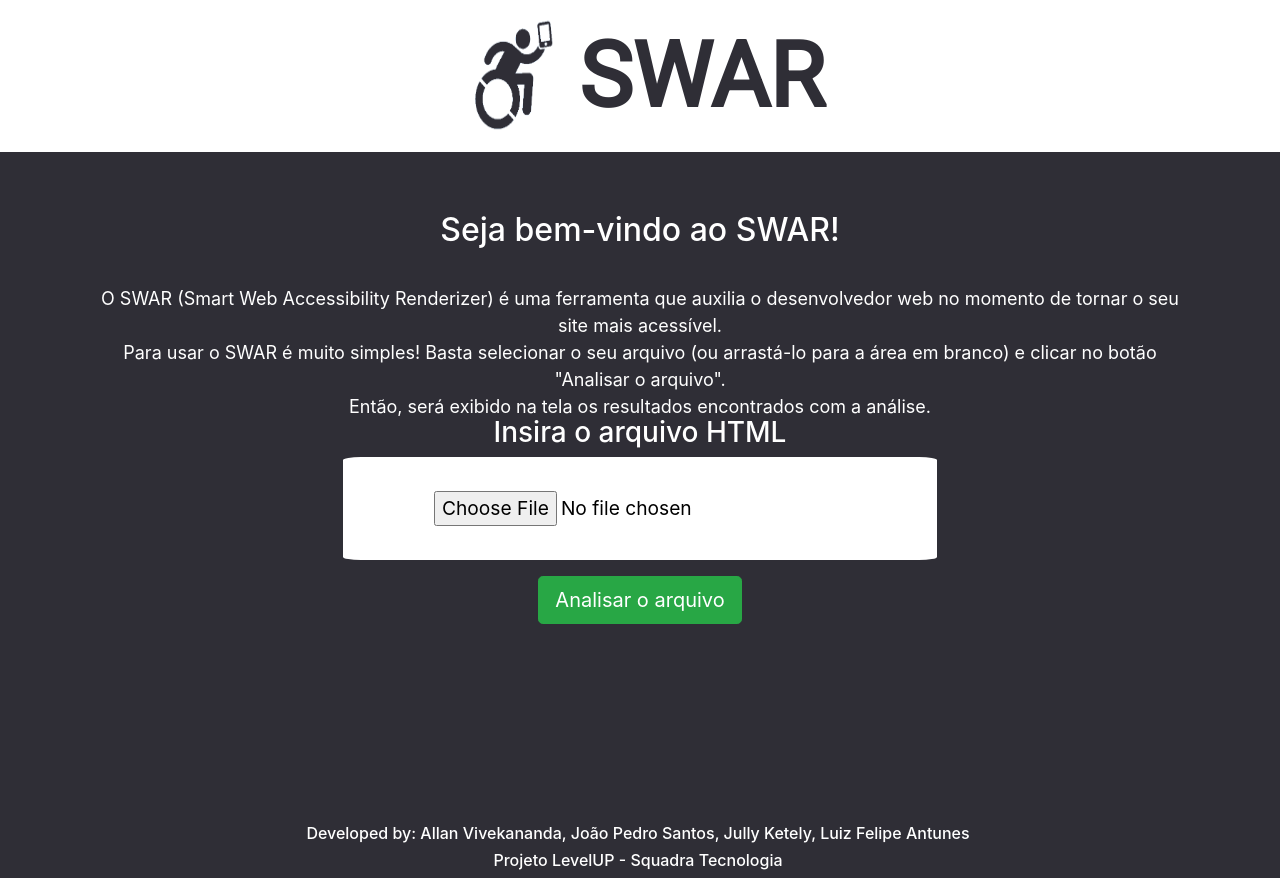
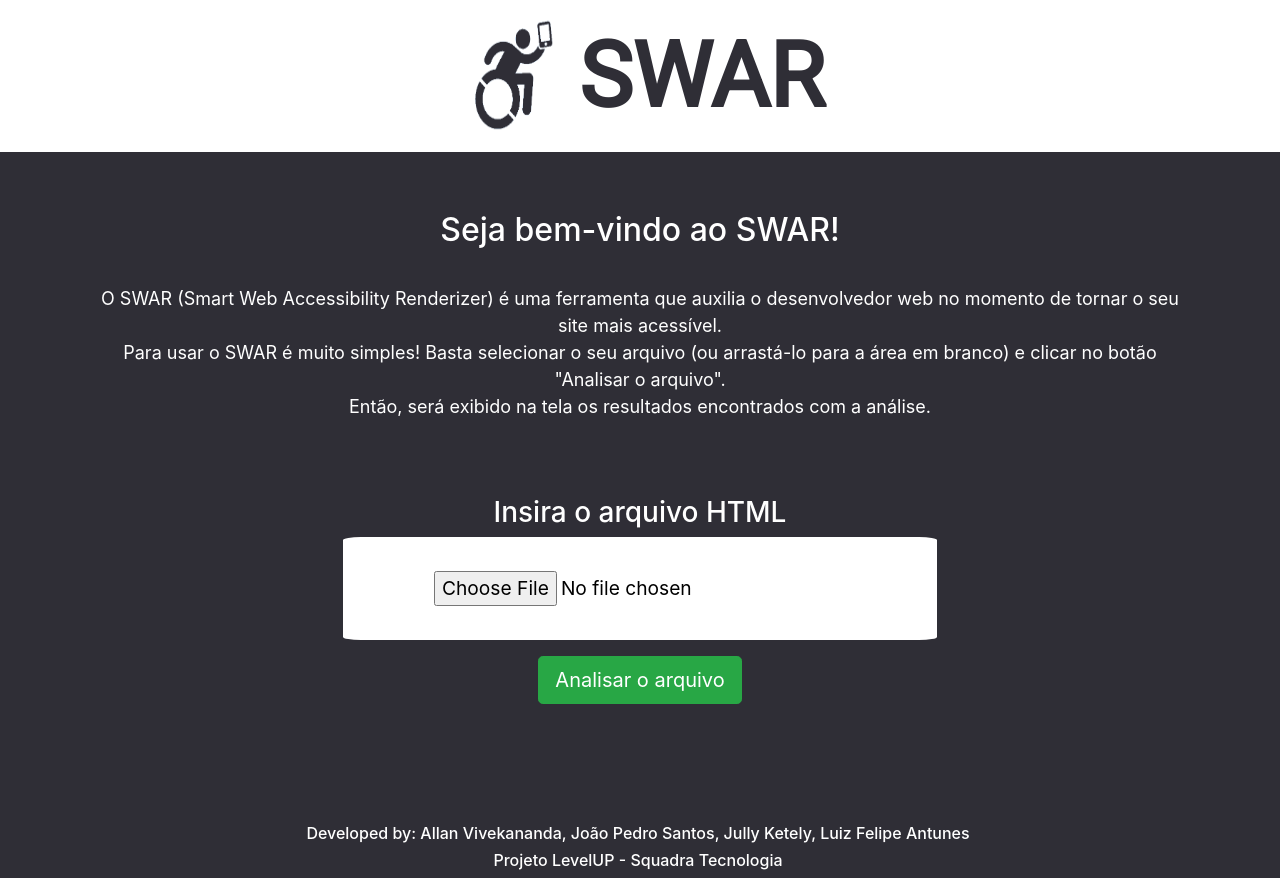
Before and after one commit to jullysilva/SWAR, a React (Create React App) app: page / in a window 1280 px wide. Built offline with nearby package versions, Linux system fonts and the light colour scheme.

Commit message:
Adição de div na tag Form

```diff
--- a/src/App.css
+++ b/src/App.css
@@ -59,7 +59,7 @@ h6{
   height: 25vh;
   display: flex;
   flex-direction: row;
-  justify-content: center;
+  text-justify: distribute;
   align-items: center
 }
 
@@ -67,3 +67,7 @@ h6{
  color: white;
  font-size: 18px;
 }
+
+.content{
+  margin-top: 80px;
+}
--- a/src/components/ConteudoPrincipal.js
+++ b/src/components/ConteudoPrincipal.js
@@ -128,6 +128,7 @@ export class ConteudoPrincipal extends Component {
                         </div>
                 </div>
 
+                <div className="content">
                     <Form onSubmit={this.onSubmit}>
                         <Form.Group controlId="formBasicEmail">
                             <h3>Insira o arquivo HTML</h3>
@@ -138,6 +139,7 @@ export class ConteudoPrincipal extends Component {
                         </Button>
                     </Form>
                 </div>
+            </div>
         )
     }
 }
```
Lines whose indentation alone changed are shown as unchanged.
